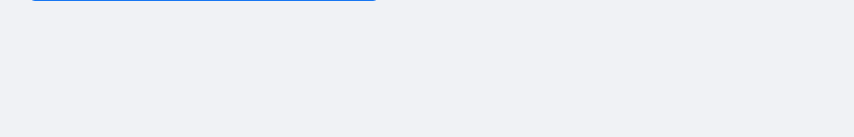
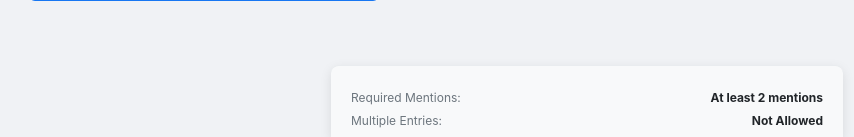
Before and after one commit to anovkovich/giveaway_picker, a Flask app: template templates/index.html in a window 1280 px wide. Shown: the part 663-800 px from the top of the page, without its empty margins (53-907 px from the left). Run offline with Flask 3, Linux system fonts and the light colour scheme; the template is opened without the code that fills it, so the values that code supplies are empty; some libraries are stand-ins or nearby versions.

Commit message:
Added settings and displayed rules

```diff
--- a/templates/index.html
+++ b/templates/index.html
@@ -44,12 +44,13 @@
         #comments-container { height: 552px; overflow-y: hidden; }
         #comments-container h2 { margin-top: 0; text-align: center; color: #333; }
         .comment {
-            margin-bottom: 15px; border-bottom: 1px solid #eee; padding-bottom: 15px;
+            margin-bottom: 5px; border-bottom: 1px solid #eee; padding-bottom: 15px;
             transition: opacity 0.3s ease;
         }
         .comment:last-of-type { border-bottom: none; }
         .comment .username { font-weight: bold; color: #1c1e21; }
         .comment .text { color: #606770; word-wrap: break-word; }
+        .comment p { margin: 0 }
 
         /* --- FADE OUT LOGIC RESTORED --- */
         #comments-list .comment:nth-last-child(2) { opacity: 0.6; }
@@ -63,7 +64,7 @@
             height: 600px; /* Match new height of comments + button */
         }
         #winners-section h2 { margin: 0 0 15px 0; color: #333; }
-        #winners-list { list-style-position: inside; padding-left: 0; margin: 0; }
+        #winners-list { list-style-position: inside; list-style-type: none; padding-left: 0; margin: 0; }
         #winners-list li {
             padding: 10px 5px;
             font-size: 18px;
@@ -156,6 +157,33 @@
         #close-modal-btn:active {
             transform: scale(0.98);
         }
+        #rules-section {
+            box-sizing: border-box;
+            background-color: #f8f9fa;
+            border-top: 1px solid #e9ecef;
+            font-size: 12px;
+            color: #6c757d;
+            position: absolute;
+            bottom: 0;
+            width: 40vw;
+            left: 50%;
+            transform: translateX(-50%);
+            padding-bottom: 5px;
+            border-radius: 8px 8px 0 0;
+        }
+        #rules-section ul {
+            list-style: none;
+            padding: 0;
+            margin: 0;
+        }
+        #rules-section li {
+            display: flex;
+            justify-content: space-between;
+            padding: 4px 0;
+        }
+        #rules-section li strong {
+            color: #212529;
+        }
     </style>
 </head>
 <body>
@@ -168,7 +196,7 @@
             <button class="action-button" id="pick-random-btn">Pick a contestant (0/6)</button>
             <div class="panel" id="winners-section">
                 <h2>🏆 Winner's Circle 🏆</h2>
-                <ol id="winners-list"></ol>
+                <ul id="winners-list"></ul>
             </div>
         </div>
         <div class="wheel-container">
@@ -181,6 +209,24 @@
             <ul id="contestants-list"></ul>
         </div>
     </div>
+
+    <div class="panel" id="rules-section">
+        <ul>
+            <li>
+                <span>Required Mentions:</span>
+                <strong>
+                    {% if required_mentions == 0 %}Any{% elif required_mentions == 1 %}At least 1 mention{% else %}At least 2 mentions{% endif %}
+                </strong>
+            </li>
+            <li>
+                <span>Multiple Entries:</span>
+                <strong>
+                    {% if allow_multiple_entries %}Allowed more entries{% else %}Not Allowed{% endif %}
+                </strong>
+            </li>
+        </ul>
+    </div>
+
     <div class="modal-overlay" id="winner-modal-overlay">
         <div class="winner-modal">
             <h2 id="winner-title">🎉 The Winner Is 🎉</h2>
@@ -204,7 +250,11 @@
             const winnerNameEl = document.getElementById('winner-name');
             const closeModalBtn = document.getElementById('close-modal-btn');
 
-            let allComments = [];
+            // --- State variables ---
+            // Data is now passed directly from Flask into these constants
+            const rawComments = {{ raw_comments_json|safe }};
+            const allEligibleContestants = {{ contestants_json|safe }};
+
             let wheelParticipants = [];
             let chosenWinners = [];
             let currentRotation = 0;
@@ -212,18 +262,21 @@
             const MAX_PARTICIPANTS = 6;
             const SPIN_DURATION = 5000;
 
-            async function fetchComments() {
-                try {
-                    const response = await fetch('/get_comments');
-                    allComments = await response.json();
-                    const commentsToShow = allComments.slice(0, 5);
-                    commentsList.innerHTML = '';
-                    commentsToShow.forEach(c => {
-                        commentsList.innerHTML += `<div class="comment" id="comments-list"><p class="username">${c.username}</p><p class="text">${c.comment}</p></div>`;
-                    });
-                } catch (error) { console.error('Error fetching comments:', error); }
+            // --- Initial Setup ---
+            // This function replaces the old fetchComments()
+            function initializePage() {
+                // 1. Display the raw latest comments (as per the requirement)
+                const commentsToShow = rawComments.slice(0, 8);
+                commentsList.innerHTML = '';
+                commentsToShow.forEach(c => {
+                    commentsList.innerHTML += `<div class="comment" id="comments-list"><p class="username">${c.username}</p><p class="text">${c.comment}</p></div>`;
+                });
+
+                // 2. Initial UI update
+                updateUI();
             }
 
+            // --- UI Update Logic ---
             function updateUI() {
                 const numSegments = wheelParticipants.length;
 
@@ -240,7 +293,7 @@
                     wheelParticipants.forEach((participant, index) => {
                         const listItem = document.createElement('li');
                         listItem.classList.add('contestant-item');
-                        listItem.innerHTML = `<div class="contestant-color-dot" style="background-color: ${participantColors[index]}"></div><span>${participant}</span>`;
+                        listItem.innerHTML = `<div class="contestant-color-dot" style="background-color: ${participantColors[index]}"></div><span>${participant.username}</span>`;
                         contestantsList.appendChild(listItem);
                     });
                 }
@@ -250,16 +303,27 @@
                 spinBtn.disabled = (numSegments < 2) || isSpinning;
             }
 
+            // --- Picking Contestants (now from the pre-filtered list) ---
             function pickRandomParticipant() {
                 if (wheelParticipants.length >= MAX_PARTICIPANTS) return;
-                const uniqueUsernames = [...new Set(allComments.map(c => c.username))];
-                const available = uniqueUsernames.filter(u => !wheelParticipants.includes(u) && !chosenWinners.includes(u));
-                if (available.length === 0) { alert("Not enough unique commenters!"); return; }
+
+                // Find contestants who are eligible AND not already on the wheel
+                const available = allEligibleContestants.filter(contestant =>
+                    !wheelParticipants.some(p => p.comment === contestant.comment && p.username === contestant.username) &&
+                    !chosenWinners.includes(contestant.username)
+                );
+
+                if (available.length === 0) {
+                    alert("No more eligible contestants to add!");
+                    return;
+                }
+
                 const randomIndex = Math.floor(Math.random() * available.length);
                 wheelParticipants.push(available[randomIndex]);
                 updateUI();
             }
 
+            // --- Spinning the Wheel ---
             function spinWheel() {
                 isSpinning = true;
                 updateUI();
@@ -280,7 +344,8 @@
                 setTimeout(() => showWinner(winner, winningIndex), SPIN_DURATION);
             }
 
-            function showWinner(winnerName, winnerIndex) {
+            // --- Handling the Winner ---
+            function showWinner(winnerObject, winnerIndex) {
                 isSpinning = false;
 
                 if (chosenWinners.length === 0) {
@@ -289,12 +354,12 @@
                     winnersSection.style.display = 'block';
                 }
 
-                chosenWinners.push(winnerName);
+                chosenWinners.push(winnerObject.username);
                 const winnerNumber = chosenWinners.length;
-                winnersList.innerHTML += `<li>${winnerNumber}. Winner #${winnerNumber}:<br><strong>${winnerName}</strong></li>`;
+                winnersList.innerHTML += `<li>Winner #${winnerNumber}:<br><strong>@${winnerObject.username}</strong></li>`;
 
                 winnerTitleEl.innerHTML = `🎉 Winner #${winnerNumber}! 🎉`;
-                winnerNameEl.textContent = winnerName;
+                winnerNameEl.textContent = winnerObject.username;
                 winnerModalOverlay.classList.add('show');
                 confetti({ particleCount: 150, spread: 90, origin: { y: 0.6 } });
 
@@ -303,21 +368,28 @@
 
                 closeModalBtn.onclick = () => {
                     winnerModalOverlay.classList.remove('show');
+
+                    // Remove the winner object from the participants array
                     wheelParticipants.splice(winnerIndex, 1);
+
                     wheel.style.transition = 'none';
                     wheel.style.transform = 'rotate(0deg)';
                     currentRotation = 0;
+
                     updateUI();
+
                     setTimeout(() => {
                          wheel.style.transition = `transform ${SPIN_DURATION}ms cubic-bezier(0.2, 0.8, 0.2, 1)`;
                     }, 50);
                 };
             }
 
+            // --- Event Listeners ---
             pickRandomBtn.addEventListener('click', pickRandomParticipant);
             spinBtn.addEventListener('click', spinWheel);
 
-            setTimeout(() => { fetchComments(); updateUI(); }, 100);
+            // Start the app
+            initializePage();
         });
     </script>
 </body>
```
Also changed, not shown: giveaway_flask.py (+62 -29 lines).
